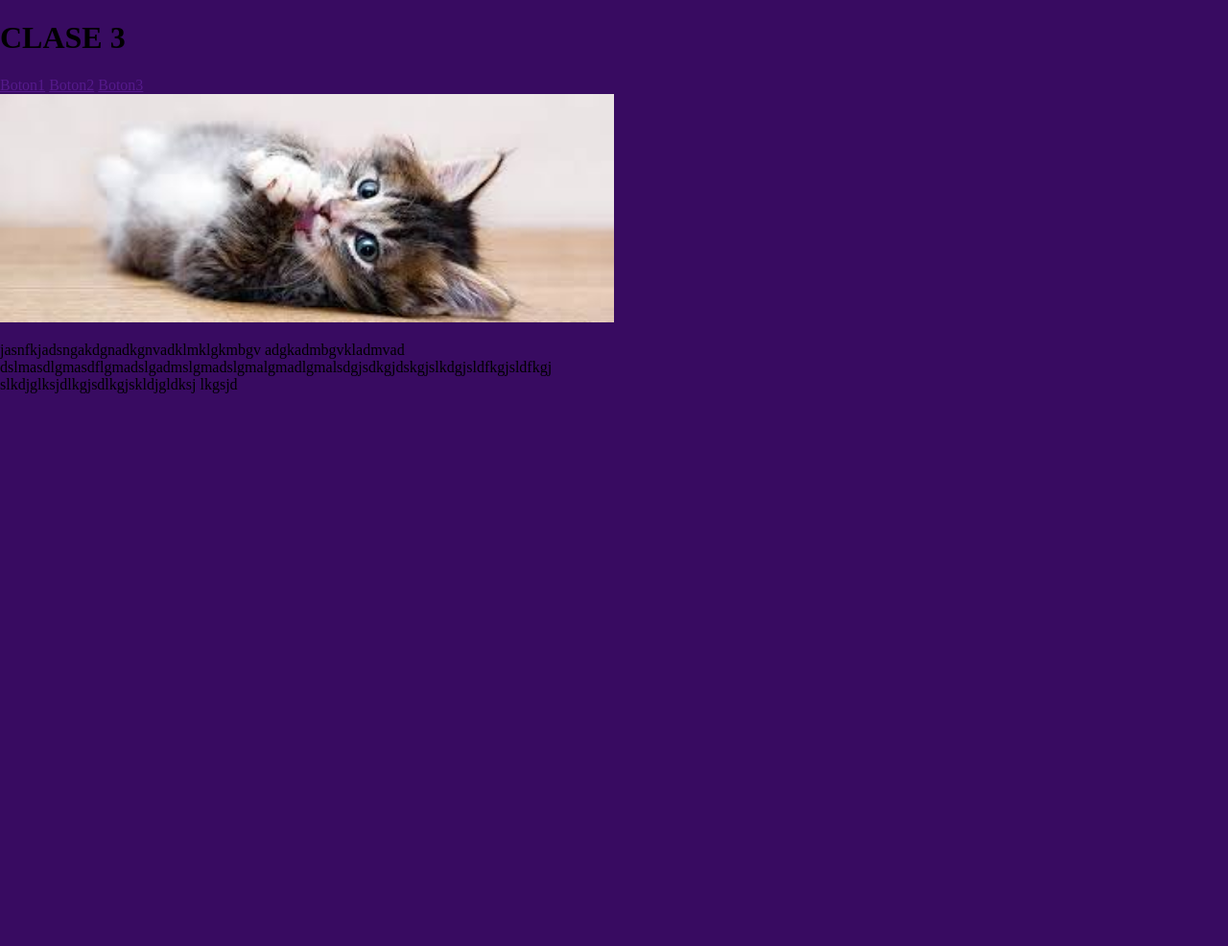
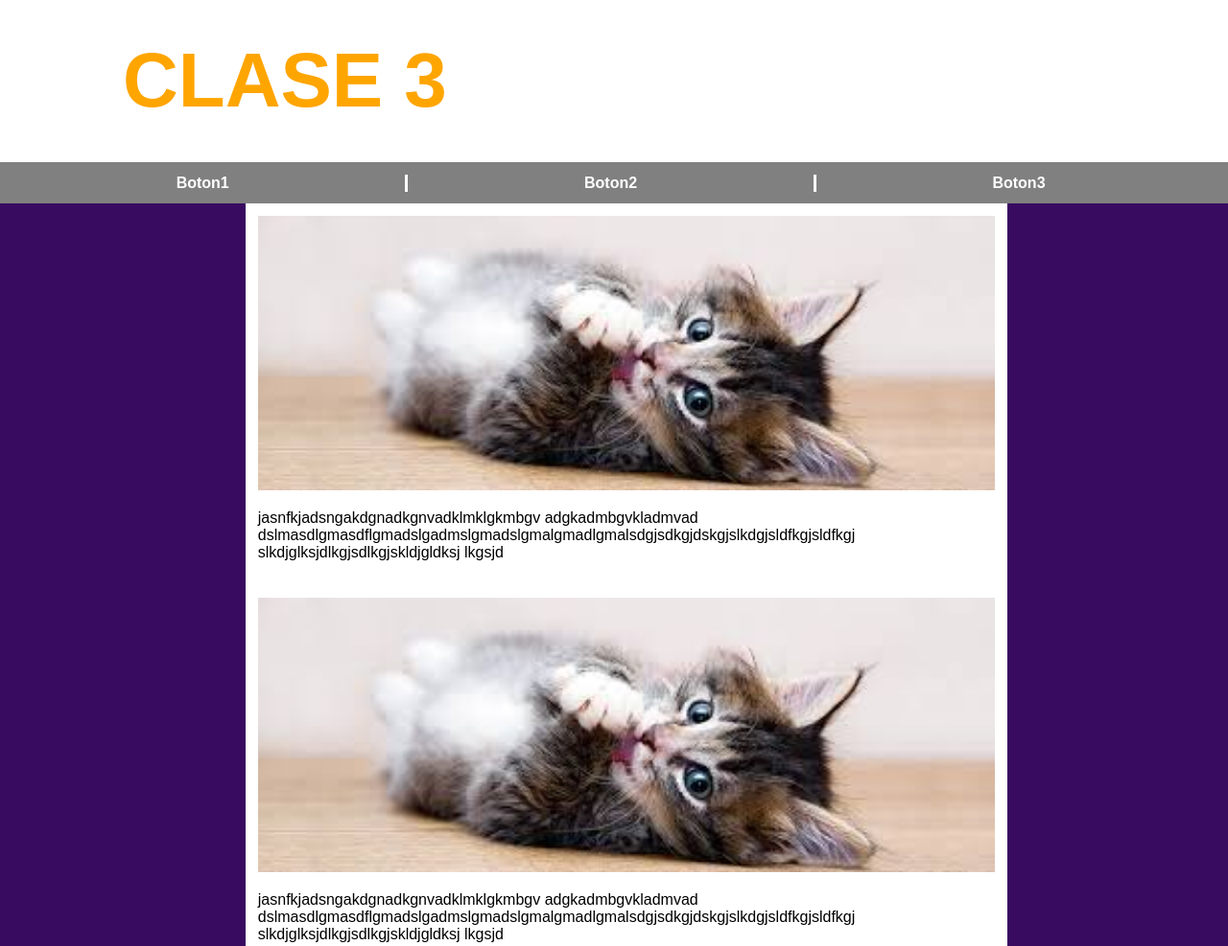
Before and after one commit to chaerf/EDLT, a plain HTML site: page Curso 3/clase3/index.html in a window 1280 px wide. Shown: the top 986 px of the page at 96% size. Before the commit the page ends 800 px from the top, so only its background shows below. Drawn offline with Linux system fonts and the light colour scheme.

Commit message:
Clase 3 terminada

```diff
--- a/Curso 3/clase3/css/estilo.css
+++ b/Curso 3/clase3/css/estilo.css
@@ -3,11 +3,57 @@ body
 		background-color: #380B61;
 		padding: 0;
 		margin: 0;
+		font-family: arial;
+	}
+
+header
+	{
+		color:orange;
+		background-color: white;
+		padding-bottom: 3%;
+		padding-top: 3%;
+	}
+h1
+	{
+		margin: 0;
+		margin-left: 10%;
+		font-size: 5em;
+	}
+
+nav
+	{
+		background-color: grey;
+		padding-top: 1%;
+		padding-bottom: 1%;
+	}
+
+a
+	{
+		width: 33%;
+		display: inline-block;
+		text-align: center;
+		text-decoration: none;
+		color: white;
+		font-weight:bold;
+		border-right: solid;
+	}
+
+.sin
+	{
+		border-right: none;
+	}
+
+section
+	{
+		background-color: white;
+		width: 60%;
+		margin-left: 20%;
+		padding: 1%;
 	}
 
 article
 	{
-		width: 50%;
+		margin-bottom: 5%;
 	}
 
 img
--- a/Curso 3/clase3/index.html
+++ b/Curso 3/clase3/index.html
@@ -14,9 +14,7 @@
 		<h1>CLASE 3</h1>
 	</header>
 	<nav>
-		<a href="">Boton1</a>
-		<a href="">Boton2</a>
-		<a href="">Boton3</a>
+		<a href="">Boton1</a><a href="">Boton2</a><a class="sin" href="">Boton3</a>
 	</nav>
 	<section>
 		<article>
@@ -25,7 +23,18 @@
 		adgkadmbgvkladmvad
 	dslmasdlgmasdflgmadslgadmslgmadslgmalgmadlgmalsdgjsdkgjdskgjslkdgjsldfkgjsldfkgj slkdjglksjdlkgjsdlkgjskldjgldksj lkgsjd</p>
 		</article>
-
+		<article>
+			<img id="imagen1" src="img/01.jpeg">
+			<p>jasnfkjadsngakdgnadkgnvadklmklgkmbgv
+		adgkadmbgvkladmvad
+	dslmasdlgmasdflgmadslgadmslgmadslgmalgmadlgmalsdgjsdkgjdskgjslkdgjsldfkgjsldfkgj slkdjglksjdlkgjsdlkgjskldjgldksj lkgsjd</p>
+		</article>
+		<article>
+			<img id="imagen1" src="img/01.jpeg">
+			<p>jasnfkjadsngakdgnadkgnvadklmklgkmbgv
+		adgkadmbgvkladmvad
+	dslmasdlgmasdflgmadslgadmslgmadslgmalgmadlgmalsdgjsdkgjdskgjslkdgjsldfkgjsldfkgj slkdjglksjdlkgjsdlkgjskldjgldksj lkgsjd</p>
+		</article>
 	</section>
 </body>
 </html>
```
Also changed, not shown: 1 other file.
